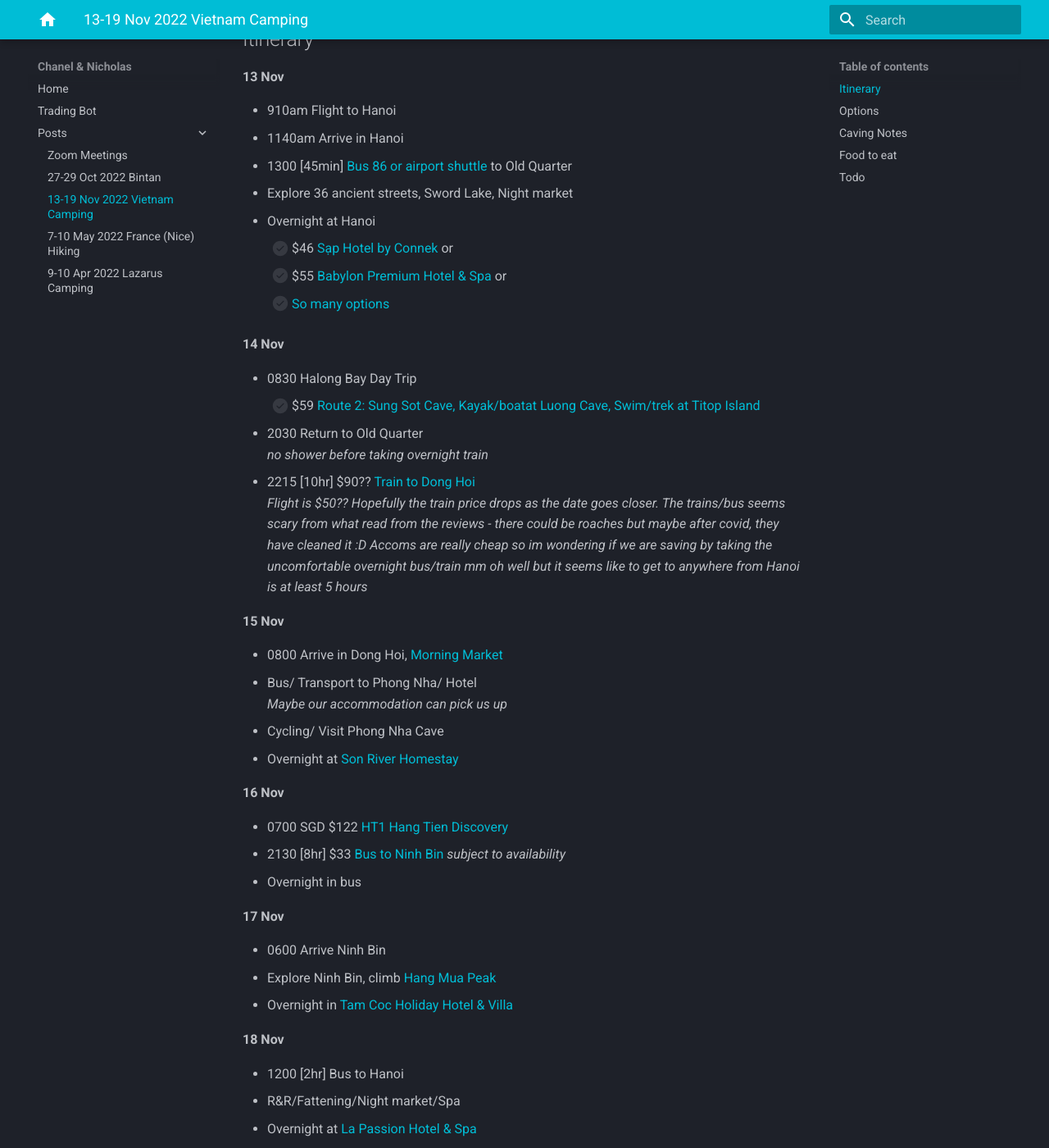
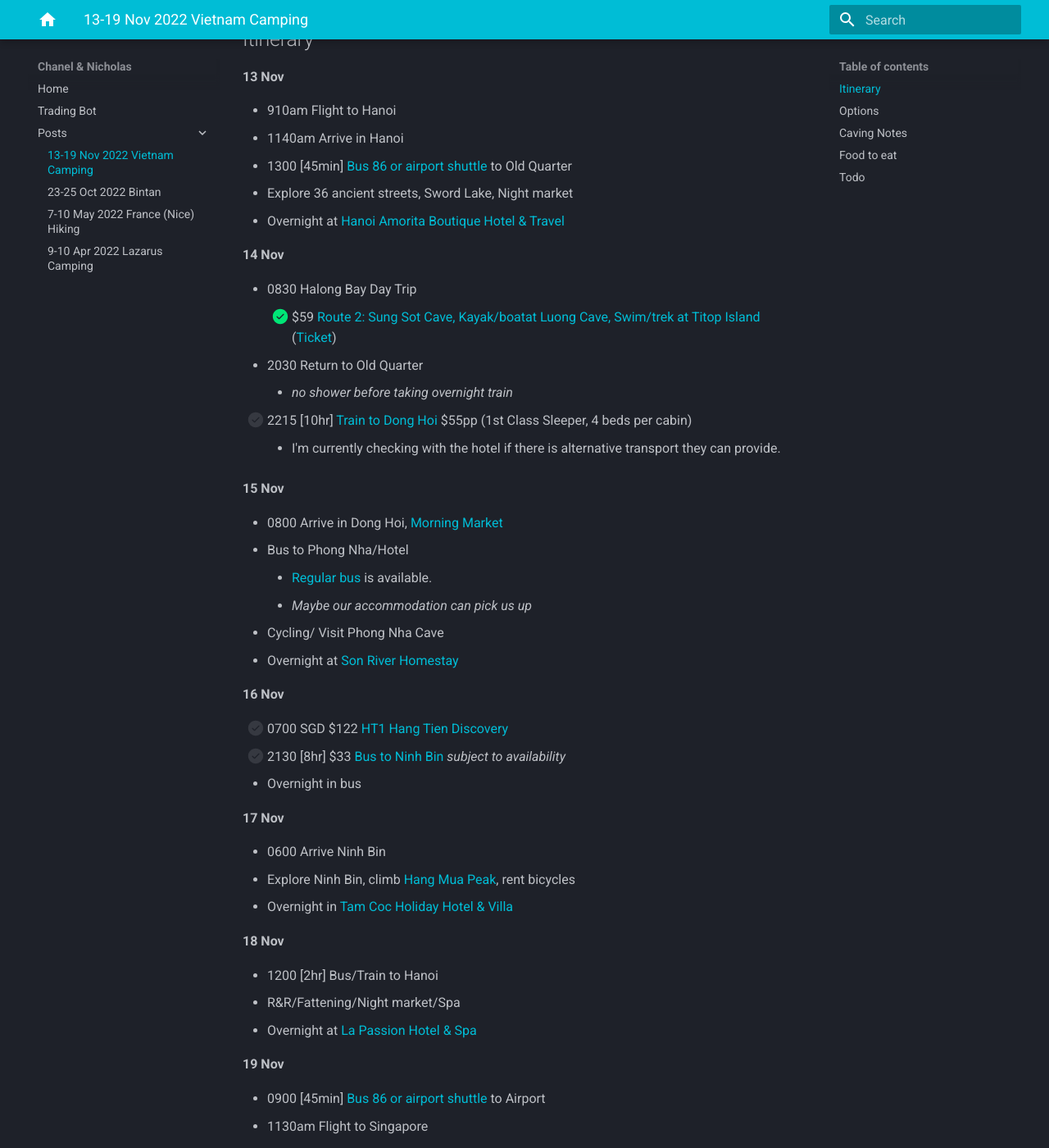
Before and after one commit to extrange/chanel, an MkDocs documentation site: the page built from docs/posts/2022-08-22-vietnam.md, in a window 1280 px wide and 1400 px high, scrolled down 656 px. Shown: the whole window at 82% size. Built offline with MkDocs 1.6.1 and Material for MkDocs 9.7.7, drawn with Linux system fonts in a browser that asks for light colours.

Commit message:
Updated bintan trip, vietnam trip

```diff
--- a/docs/posts/2022-08-22-vietnam.md
+++ b/docs/posts/2022-08-22-vietnam.md
@@ -10,43 +10,41 @@
 -   1140am Arrive in Hanoi
 -   1300 \[45min\] [Bus 86 or airport shuttle][airport-transfer] to Old Quarter
 -   Explore 36 ancient streets, Sword Lake, Night market
--   Overnight at Hanoi
-    -   [ ] $46 [Sạp Hotel by Connek][sap-hotel] or
-    -   [ ] $55 [Babylon Premium Hotel & Spa][babylon] or
-    -   [ ] [So many options][hanoi-hotels]
+-   Overnight at [Hanoi Amorita Boutique Hotel & Travel][hanoi-amorita]
 
 **14 Nov**
 
 -   0830 Halong Bay Day Trip
-    -   [ ] $59 [Route 2: Sung Sot Cave, Kayak/boatat Luong Cave, Swim/trek at Titop Island](https://www.klook.com/en-SG/activity/27812-ha-long-bay-day-tour-hanoi/?spm=Experience_SubVertical.Activity_LIST&clickId=fa825a4048)
+    -   [x] $59 [Route 2: Sung Sot Cave, Kayak/boatat Luong Cave, Swim/trek at Titop Island][halong-bay-tour] \([Ticket][halong-bay-ticket]\)
 -   2030 Return to Old Quarter
-    _no shower before taking overnight train_
--   2215 \[10hr\] $90?? [Train to Dong Hoi][to-phong-nha]
-    _Flight is $50?? Hopefully the train price drops as the date goes closer. The trains/bus seems scary from what read from the reviews - there could be roaches but maybe after covid, they have cleaned it :D Accoms are really cheap so im wondering if we are saving by taking the uncomfortable overnight bus/train mm oh well but it seems like to get to anywhere from Hanoi is at least 5 hours_
+    -   _no shower before taking overnight train_
+-   [ ] 2215 \[10hr\] [Train to Dong Hoi][to-phong-nha] $55pp (1st Class Sleeper, 4 beds per cabin)
+    -   I'm currently checking with the hotel if there is alternative transport they can provide.
 
 **15 Nov**
 
 -   0800 Arrive in Dong Hoi, [Morning Market](https://itsadrama.com/hanoi-to-phong-nha-how-to-do-it/)
--   Bus/ Transport to Phong Nha/ Hotel
-    _Maybe our accommodation can pick us up_
+-   Bus to Phong Nha/Hotel
+    -   [Regular bus][dong-hoi-to-phong-nha-bus] is available.
+    -   _Maybe our accommodation can pick us up_
 -   Cycling/ Visit Phong Nha Cave
 -   Overnight at [Son River Homestay][son-river-homestay]
 
 **16 Nov**
 
--   0700 SGD $122 [HT1 Hang Tien Discovery][ht1]
--   2130 [8hr] $33 [Bus to Ninh Bin](https://www.bookaway.com/s/vietnam/phong-nha-ke-bang-national-park-to-ninh-binh?offer_id=34&aff_id=1197) _subject to availability_
+-   [ ] 0700 SGD $122 [HT1 Hang Tien Discovery][ht1]
+-   [ ] 2130 [8hr] $33 [Bus to Ninh Bin](https://www.bookaway.com/s/vietnam/phong-nha-ke-bang-national-park-to-ninh-binh?offer_id=34&aff_id=1197) _subject to availability_
 -   Overnight in bus
 
 **17 Nov**
 
 -   0600 Arrive Ninh Bin
--   Explore Ninh Bin, climb [Hang Mua Peak][hang-mua]
+-   Explore Ninh Bin, climb [Hang Mua Peak][hang-mua], rent bicycles
 -   Overnight in [Tam Coc Holiday Hotel & Villa][tam-coc-hotel]
 
 **18 Nov**
 
--   1200 \[2hr\] Bus to Hanoi
+-   1200 \[2hr\] Bus/Train to Hanoi
 -   R&R/Fattening/Night market/Spa
 -   Overnight at [La Passion Hotel & Spa][la-passion-hotel]
 
@@ -111,3 +109,7 @@
 [son-river-homestay]: https://secure.booking.com/myreservations.html?pbsource=booking_confirmation&bn=2647805289&pincode=1911
 [la-passion-hotel]: https://secure.booking.com/myreservations.html?pbsource=booking_confirmation&bn=3569571980&pincode=5177
 [tam-coc-hotel]: https://secure.booking.com/myreservations.html?pbsource=booking_confirmation&bn=2488056188&pincode=8239
+[hanoi-amorita]: https://www.booking.com/hotel/vn/hanoi-royal-view.html?
+[halong-bay-ticket]: ../static/2022-08-22/halong-bay.pdf
+[halong-bay-tour]: https://www.klook.com/en-SG/activity/27812-ha-long-bay-day-tour-hanoi/?spm=Experience_SubVertical.Activity_LIST&clickId=fa825a4048
+[dong-hoi-to-phong-nha-bus]: https://www.visitphongnha.com/plan-your-visit/getting-here/dong-hoi/
--- a/docs/robots.txt
+++ b/docs/robots.txt
@@ -1 +1,2 @@
-iaoeuaoeu
+User-agent: *
+Disallow: /
--- a/mkdocs.yml
+++ b/mkdocs.yml
@@ -17,9 +17,8 @@
   - Home: index.md
   - Trading Bot: trading-bot.md
   - Posts:
-    - Zoom Meetings: posts/zoom-meetings.md
-    - 27-29 Oct 2022 Bintan: posts/2022-09-15-bintan.md
     - 13-19 Nov 2022 Vietnam Camping: posts/2022-08-22-vietnam.md
+    - 23-25 Oct 2022 Bintan: posts/2022-09-15-bintan.md
     - 7-10 May 2022 France (Nice) Hiking: posts/2022-05-france-nice-hiking.md
     - 9-10 Apr 2022 Lazarus Camping: posts/2022-04-09-lazarus-camping.md
 markdown_extensions:
```
Also changed, not shown: docs/posts/2022-09-15-bintan.md (+50 -25 lines), docs/posts/zoom-meetings.md (deleted, +0 -6 lines), 3 other files.
